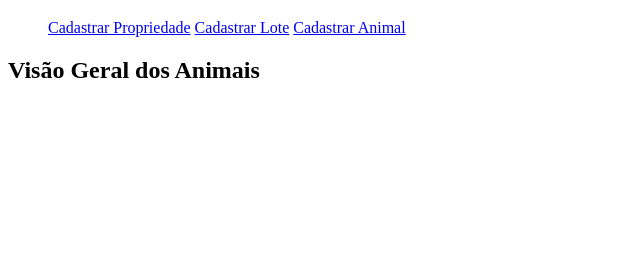
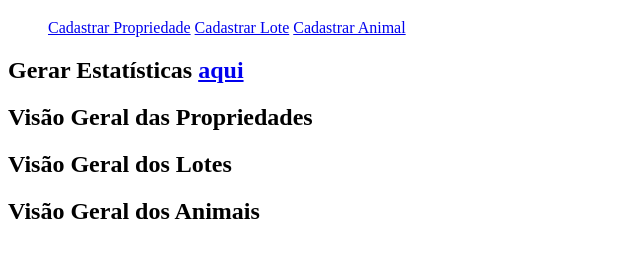
Before and after one commit to bernardo-vinicius/PPOII_VINICIUS, a website: page client/src/pages/account/control.html in a window 1280 px wide. Shown: the part 87-344 px from the top of the page, without its empty margins (0-640 px from the left). Drawn offline with Linux system fonts and the light colour scheme.

Commit message:
feat: add new template divs in control.html

```diff
--- a/client/src/pages/account/control.html
+++ b/client/src/pages/account/control.html
@@ -19,7 +19,22 @@
     </header>
     <main>
       <div>
+        <h2>
+          Gerar Estatísticas
+          <a href="./statistics.html">aqui</a>
+        </h2>
+      </div>
+      <div>
+        <h2>Visão Geral das Propriedades</h2>
+        <!-- Propriedades e seus lotes (e animais) -->
+      </div>
+      <div>
+        <h2>Visão Geral dos Lotes</h2>
+        <!-- Lotes e seus animais -->
+      </div>
+      <div>
         <h2>Visão Geral dos Animais</h2>
+        <!-- Somente animais -->
       </div>
     </main>
     <footer></footer>
```
